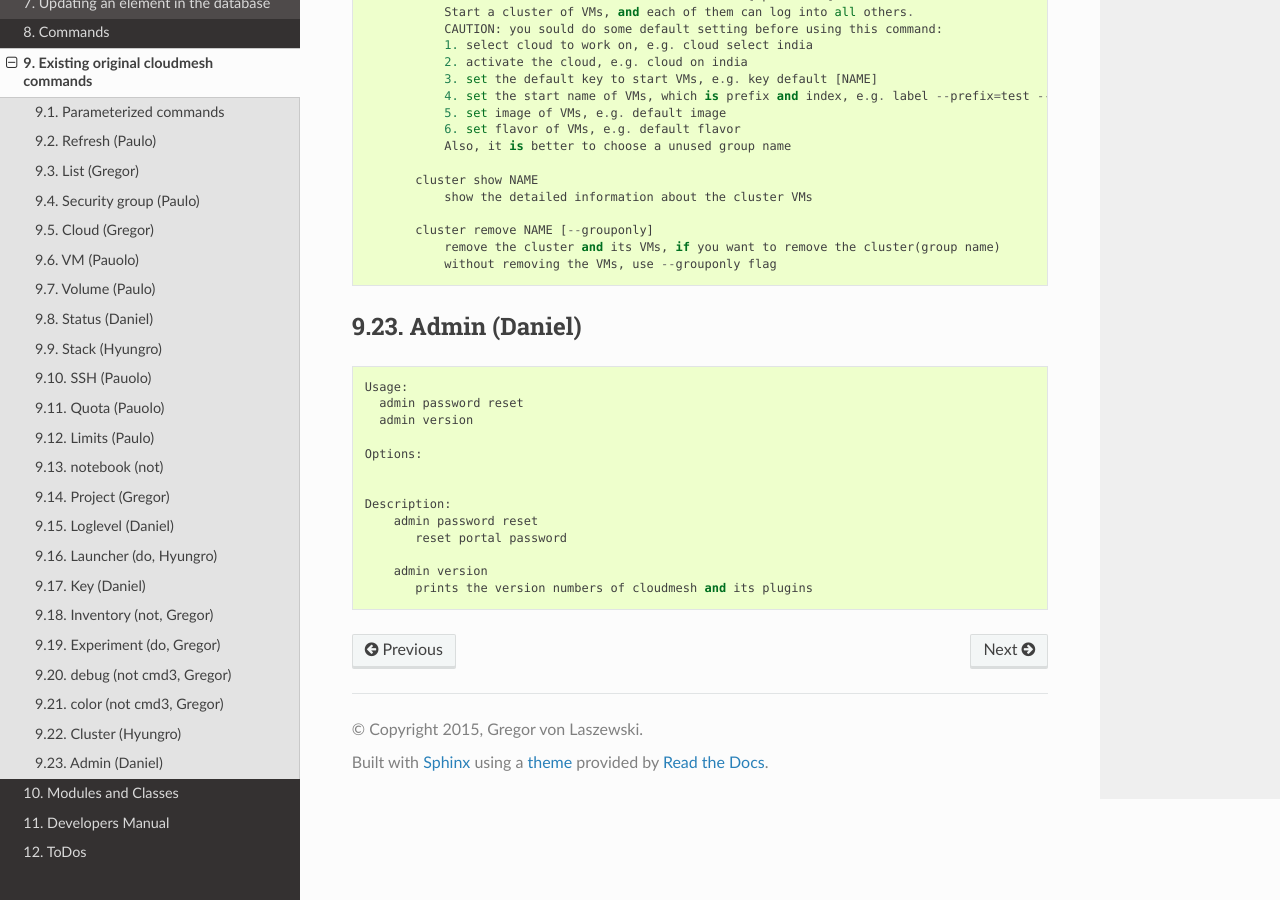
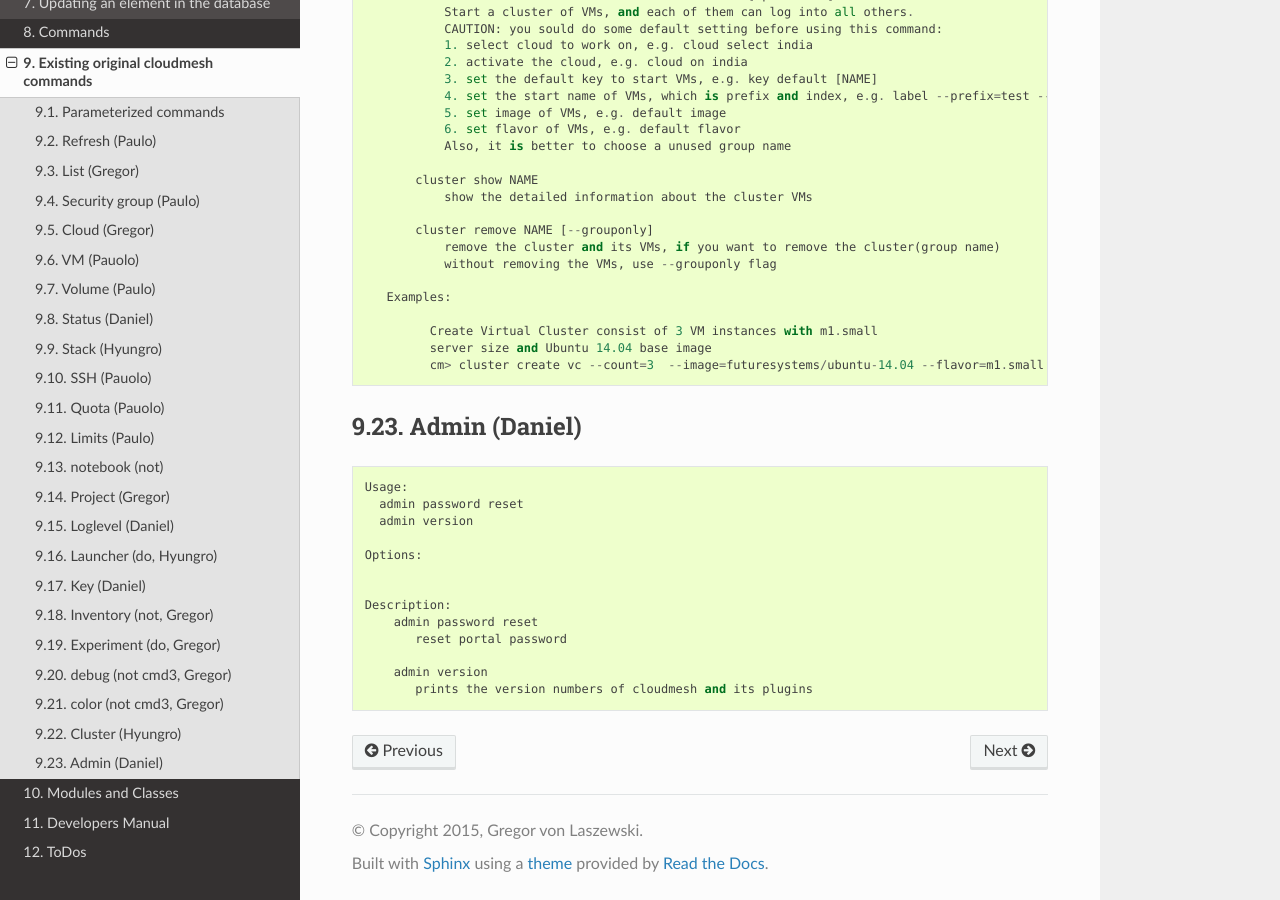
Before and after one commit to cloudmesh/client, a Sphinx documentation site: the page built from docs/source/old.rst, in a window 1280 px wide and 900 px high, scrolled down 17276 px. Built offline with Sphinx 7.4.7 and the Read the Docs theme 2.0.0, drawn with Linux system fonts in a browser that asks for light colours; pages that are not in the unit, such as notebooks, are missing from menus.

Commit message:
cluster command

```diff
--- a/docs/source/old.rst
+++ b/docs/source/old.rst
@@ -1035,6 +1035,12 @@ Cluster (Hyungro)
                   remove the cluster and its VMs, if you want to remove the cluster(group name)
                   without removing the VMs, use --grouponly flag
 
+          Examples:
+
+                Create Virtual Cluster consist of 3 VM instances with m1.small
+                server size and Ubuntu 14.04 base image
+                cm> cluster create vc --count=3  --image=futuresystems/ubuntu-14.04 --flavor=m1.small
+
 Admin (Daniel)
 --------------
 
```
